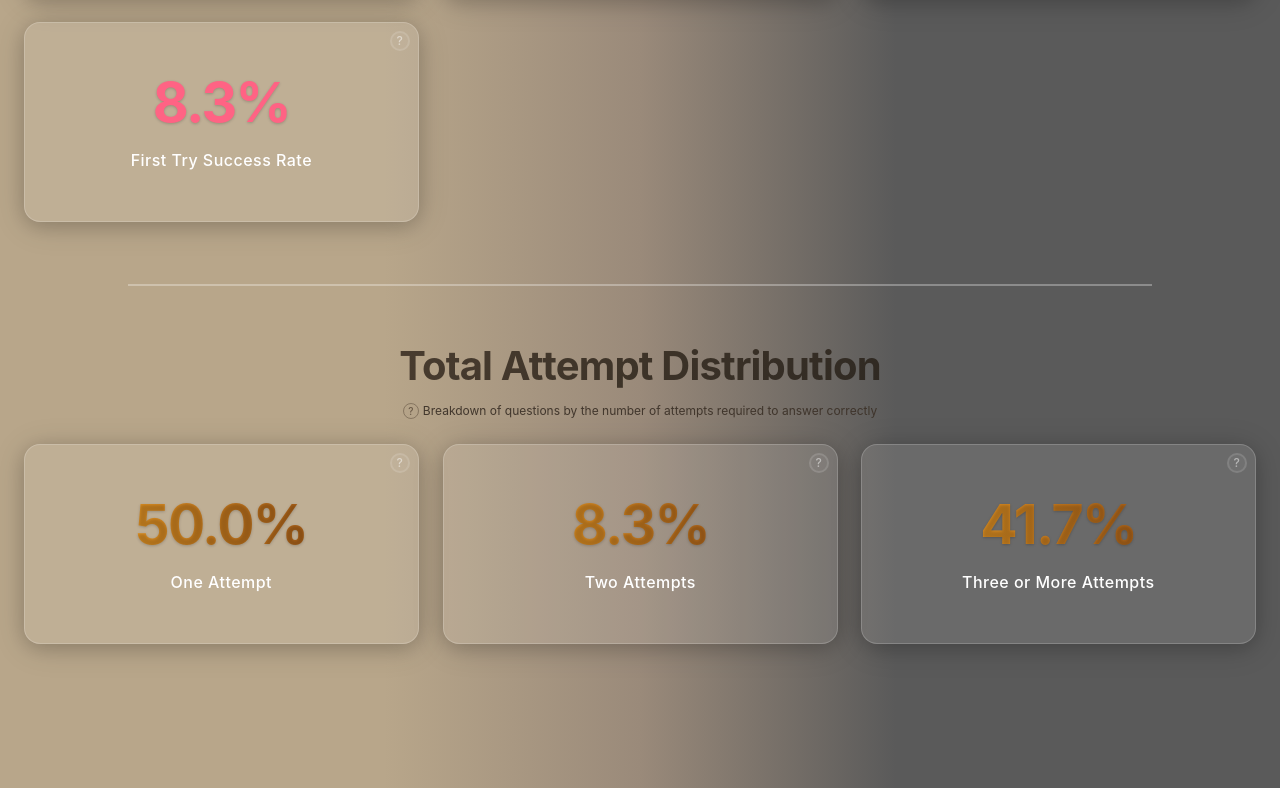
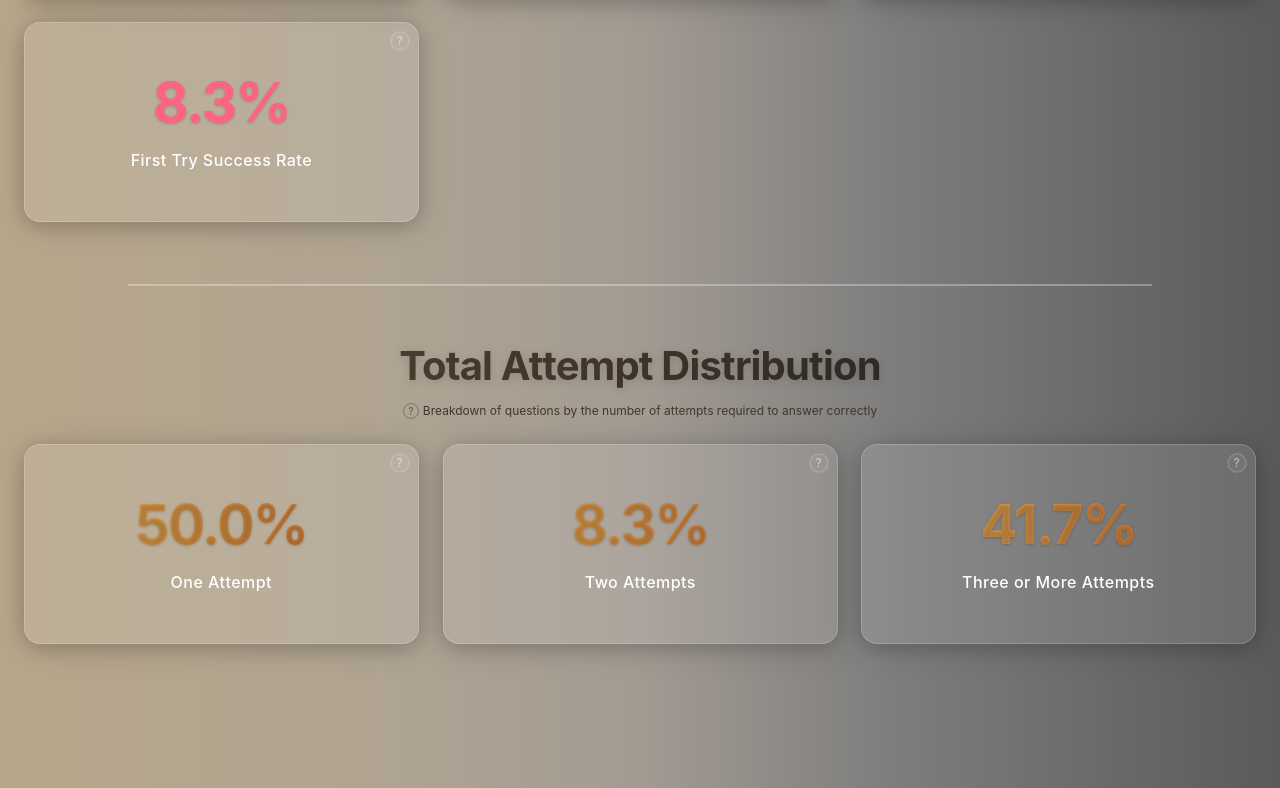
Before and after one commit to Anfoy/stats-display-BE, a React (Vite) app: page / in a window 1280 px wide. Shown: the part 1334-2122 px from the top of the page. Built offline with nearby package versions, Linux system fonts and the light colour scheme.

Commit message:
feat(styling): updated titles and shading

```diff
--- a/src/index.css
+++ b/src/index.css
@@ -52,7 +52,7 @@
 body {
   font-family: var(--font-body);
   background: #8a7d6b;
-  background-image: linear-gradient(90deg, #B8A68A 0%, #B8A68A 30%, #9A8A7A 50%, #5A5A5A 70%, #5A5A5A 100%);
+  background-image: linear-gradient(90deg, #B8A68A 0%, #b0a492 30%, #a39b92 50%, #7d7d7d 70%, #5A5A5A 100%);
   color: var(--color-text-primary);
   min-height: 100vh;
   line-height: 1.6;
--- a/src/styles/Section.css
+++ b/src/styles/Section.css
@@ -29,6 +29,7 @@
   letter-spacing: -0.02em;
   display: flex;
   justify-content: center;
+  filter: drop-shadow(0 2px 4px rgba(0, 0, 0, 0.15));
 }
 
 .section-description {
--- a/src/styles/StatCard.css
+++ b/src/styles/StatCard.css
@@ -43,7 +43,7 @@
 }
 
 .attempt-distribution-card .stat-value {
-  background: linear-gradient(80deg, #fbab29, #8B4513);
+  background: linear-gradient(80deg, #e8af54, #c56e31);
   -webkit-background-clip: text;
   -webkit-text-fill-color: transparent;
   background-clip: text;
```
